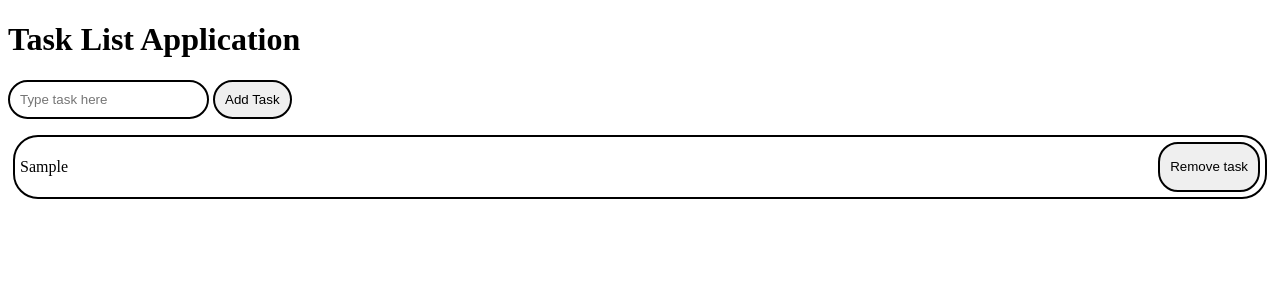
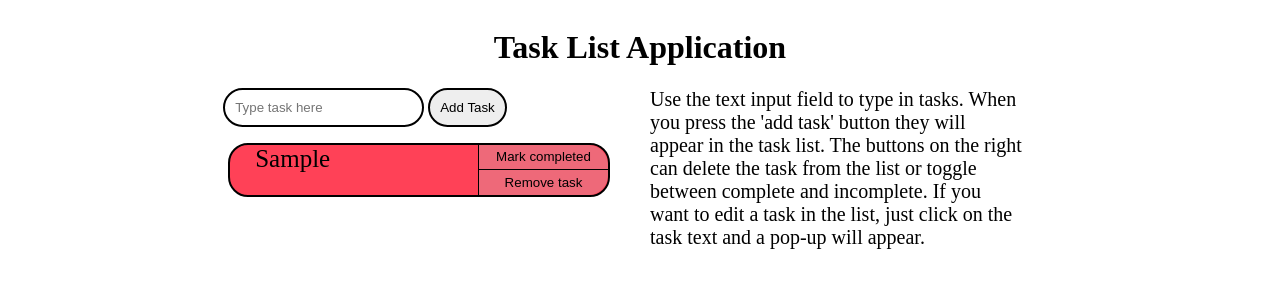
Before and after one commit to codebiscuits/task_list_app, a website: page index.html in a window 1280 px wide. Both pictures are taken after typing "Sample" into the empty fields and a click on the button "Add Task". Drawn offline with Linux system fonts and the light colour scheme.

Commit message:
changed the html structure to make it easier to style the layout of the page. added function to remove tasks and one to edit task text

```diff
--- a/index.html
+++ b/index.html
@@ -12,14 +12,29 @@
     </header>
 
     <main>
-        <section id="controls-section">
-            <input type="text" id="task-input" placeholder="Type task here">
-            <button id="task-button" onclick="addTask()">Add Task</button>
+
+        <section id="left-side">
+
+            <section id="controls-section">
+                <input type="text" id="task-input" placeholder="Type task here">
+                <button id="task-button" onclick="addTask()">Add Task</button>
+            </section>
+
+            <section id="task-list-section">
+                <ul id="task-list"></ul>
+            </section>
+
         </section>
 
-        <section id="task-list-section">
-            <ul id="task-list"></ul>
+        <section id="right-side">
+            <p>
+                Use the text input field to type in tasks. When you press the 'add task' button they will appear in the
+                task list.
+                The buttons on the right can delete the task from the list or toggle between complete and incomplete.
+                If you want to edit a task in the list, just click on the task text and a pop-up will appear.
+            </p>
         </section>
+
     </main>
 
     <script src="index.js"></script>
--- a/index.js
+++ b/index.js
@@ -1,26 +1,57 @@
 function addTask() {
     taskInput = document.querySelector("#task-input").value; // store the text of the task
+    const identifier = "#" + taskInput.replaceAll(" ", ""); // create a string with no spaces to use as a unique identifier. spaces break the id
 
     const task = document.createElement("p") // create an element for the task text
     task.textContent = taskInput; // put the task text into that element
+    task.id = taskInput.replaceAll(" ", "") + "txt"; // remove spaces from task text, add 'txt' and use it as the id
+    task.onclick = () => editTask(task.id) // set the onclick event to call the editTask function
 
-    const button = document.createElement("BUTTON"); // create a button for deleting the task
-    button.type = "button"; // make it a generic button
-    button.innerText = "Remove task"; // give the button a visible label
-    const identifier = "#" + taskInput; // create a string to use as a unique identifier
-    button.onclick = () => deleteTask(identifier); // set the button's event listener to my deleteTask function
+    const completeButton = document.createElement("BUTTON"); // create a button for deleting the task
+    completeButton.type = "button"; // make it a generic button
+    completeButton.innerText = "Mark completed"; // give the button a visible label
+    completeButton.onclick = () => taskCompleted(identifier); // set the button's event listener to my deleteTask function
+    completeButton.classList.add("comp-button") // add the button to the relevant css class
+
+    const removeButton = document.createElement("BUTTON"); // create a button for deleting the task
+    removeButton.type = "button"; // make it a generic button
+    removeButton.innerText = "Remove task"; // give the button a visible label
+    removeButton.onclick = () => deleteTask(identifier); // set the button's event listener to my deleteTask function
+    removeButton.classList.add("rem-button") // add the button to the relevant css class
+
+    const buttonContainer = document.createElement("DIV"); // make a div for the two buttons for layout purposes
+    buttonContainer.classList.add("button-div") // add it to the relevant css class
+    buttonContainer.appendChild(completeButton); // put the buttons inside
+    buttonContainer.appendChild(removeButton); // put the buttons inside
 
     const li = document.createElement("LI"); // create a list item element
-    li.classList.add("list-pair"); // apply the 'list-pair' css class
+    li.classList.add("incomplete-task"); // apply the 'list-pair' css class
     li.appendChild(task); // put the task text inside
-    li.appendChild(button); // put the button inside
-    li.id = taskInput; // set the id so the button can delete it
+    li.appendChild(buttonContainer) // put the buttons container inside
+    li.id = taskInput.replaceAll(" ", ""); // set the id so the delete button can delete it
 
     document.querySelector("ul").appendChild(li); // put the new list item in the task list
 
     document.querySelector("#task-input").value = ""; // clear the input field for the next task
 }
 
-function deleteTask(identifier) {
+function deleteTask(identifier) { // this function removes an item from the list
     document.querySelector(identifier).remove() // delete the associated list item
 }
+
+function taskCompleted(identifier) { // this function toggles the display of an item between two states
+    const item = document.querySelector(identifier) // put the item in a variable
+    item.classList.toggle("incomplete-task"); // toggle the two classes that handle the colour
+    item.classList.toggle("complete-task");
+    if (item.children[1].firstChild.innerText === "Mark completed") { // toggle the button's inner text between 'complete' and 'incomplete'
+        item.children[1].firstChild.innerText = "Mark incomplete";
+    } else {
+        item.children[1].firstChild.innerText = "Mark completed";
+    }
+}
+
+function editTask(identifier) { // this function changes the task text
+    const oldText = document.querySelector("#" + identifier).innerText; // saves the original text in a variable
+    const newText = window.prompt("Edit Task", oldText); // prompts the user for desired text, using original text as default
+    document.querySelector("#" + identifier).innerText = newText; // replaces innerText value with new text
+}
--- a/style.css
+++ b/style.css
@@ -1,42 +1,122 @@
+body {
+    display: flex;
+    flex-direction: column;
+}
+
+main {
+    display: flex;
+    flex-direction: row;
+    padding: 0;
+    margin: auto;
+}
+
+#left-side, #right-side {
+    display: flex;
+    flex: 1;
+}
+
+#left-side {
+    flex-direction: column;
+    max-width: 500px;
+}
+
+#right-side {
+    margin-top: 0;
+    padding: 0 25px;
+    max-width: 500px;
+}
+
+#right-side p {
+    font-size: 20px;
+    margin: 0;
+    padding: 0 10px;
+}
+
+h1 {
+    text-align: center;
+}
+
+/*INPUT SECTION*/
+
 input {
     padding: 10px;
     border-radius: 20px;
     border: black 2px solid;
+    /*max-width: 500px;*/
 }
 
-button {
+#task-button {
     padding: 10px;
     border-radius: 20px;
     border: black 2px solid;
+    background-color: rgba(200, 200, 200, 0.3);
 }
+
+/*TASK LIST SECTION*/
 
 ul {
     list-style-type: none;
     padding: 0;
-    /*border: black 1px solid;*/
 }
 
 li {
     display: flex;
     justify-content: space-between;
+    align-items: center;
+    min-height: 50px;
     margin: 5px;
-    padding: 5px;
+    padding: 0;
     border: black 2px solid;
-    border-radius: 25px;
+    border-radius: 20px;
 }
 
-p {
-    display: inline;
+li p {
+    margin: 0 25px;
+    font-size: 25px;
+    max-width: calc(100% - 190px);
+    min-height: 50px;
 }
 
-/*li button {*/
-/*    justify-items: end;*/
-/*}*/
-
-list-pair {
-
+.button-div {
+    display: flex;
+    flex-direction: column;
+    flex-grow: 1;
+    height: 100%;
+    min-height: 50px;
+    max-width: 130px;
 }
 
-/*header, section {*/
-/*    border: black 1px solid;*/
-/*}*/
+.comp-button {
+/*    flex-grow: 1;*/
+    margin: 0;
+/*    border-radius: 0;*/
+    height: 100%;
+    min-height: 25px;
+    background-color: rgba(200, 200, 200, 0.3);
+    border-top-right-radius: 20px;
+/*    border-left: 1px black solid;*/
+/*    border-right: 1px black solid;*/
+/*    border-top: none;*/
+    border: 0;
+    border-bottom: 1px black solid;
+    border-left: 1px black solid;
+}
+
+.rem-button {
+/*    flex-grow: 1;*/
+    margin: 0;
+    border-bottom-right-radius: 20px;
+    height: 100%;
+    min-height: 25px;
+    background-color: rgba(200, 200, 200, 0.3);
+    border: none;
+    border-left: 1px black solid;
+}
+
+.incomplete-task {
+    background-color: rgb(255, 65, 87);
+}
+
+.complete-task {
+    background-color: rgb(26, 204, 100);
+}
```
